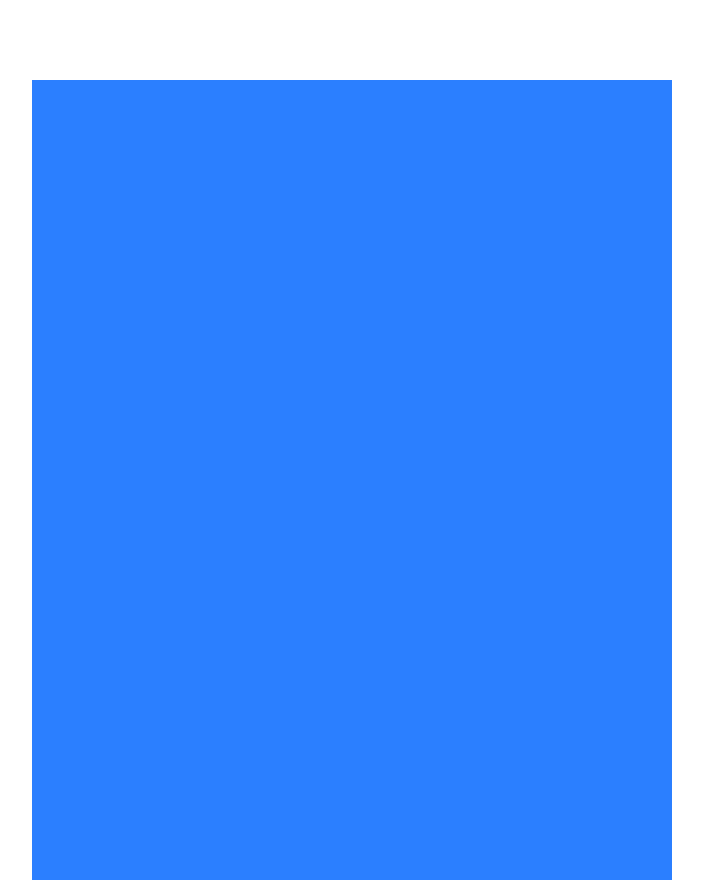
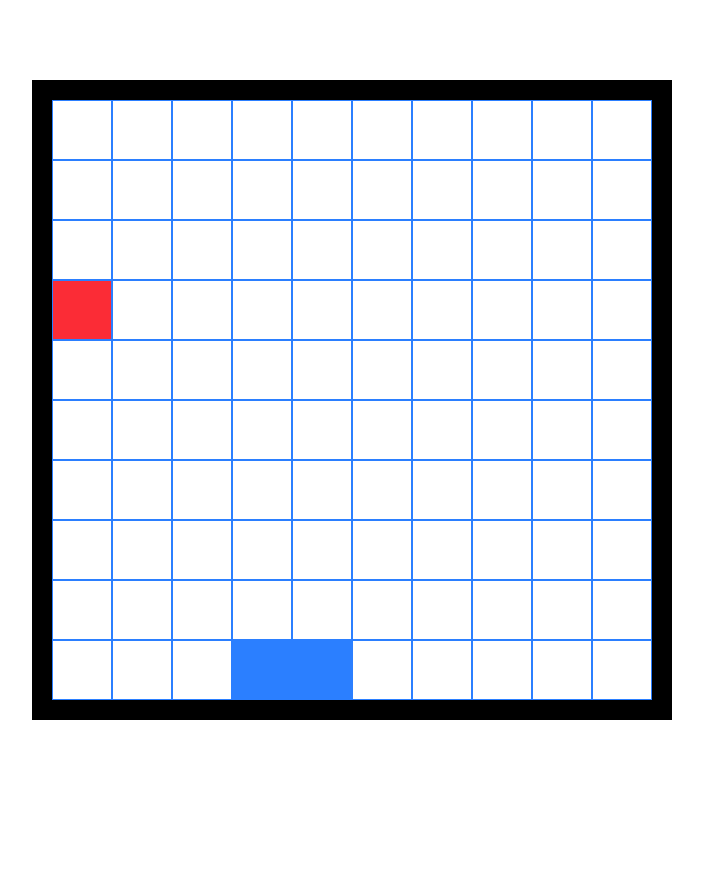
Before and after one commit to Vivienne0528/SNAKE-GAME, a Next.js app: page / in a window 1280 px wide. Shown: the whole page, without its empty margins (288-991 px from the left). After the commit the page ends 800 px from the top, so only its background shows below. Built offline with nearby package versions, Linux system fonts and the light colour scheme.

Commit message:
set Board len{}

```diff
--- a/src/components/board/index.tsx
+++ b/src/components/board/index.tsx
@@ -1,44 +1,60 @@
 //640*640->20*20
 
+import { useEffect, useState } from "react";
+
 const Board = ({ len }) => {
-    const checkerLen = 600 / len
     const cells = []
-    let foodPosition = Math.floor(Math.random() * (len * len))
-    let snakeStartPosition = Math.floor(Math.random() * (len * len))
-    let snakeFinalPosition
-    if ((snakeStartPosition + 1) % 20 != 0) {
-        snakeFinalPosition = snakeStartPosition + 1
-    } else {
-        snakeFinalPosition = snakeStartPosition + 20
+    const boardSize = len * len;
+    const cellSize = 600 / len
+    const getRandomPosition = () => Math.floor(Math.random() * boardSize)
+    const [food, setFood] = useState(getRandomPosition())
+    const [snakeStartPosition, setSnakeStartPosition] = useState(getRandomPosition())
+    const [snakeFinalPosition, setSnakeFinalPosition] = useState(snakeStartPosition - 1)
+    const [snakePosition, setSnakePosition] = useState([snakeFinalPosition, snakeStartPosition])
+    console.log(snakeStartPosition)
+    console.log(snakeFinalPosition)
+    console.log(snakePosition)
+    console.log(food)
+    const goAhead = () => {
+        setSnakeStartPosition(prev => prev + 1)
+        setSnakeFinalPosition(prev => prev + 1)
     }
+    useEffect(() => {
+        const interval = setInterval(() => {
+            goAhead()
+        }, 1000)
+        // if ((snakeFinalPosition + 1) % len === 0) {
+        //     return () => clearInterval(interval)
+        // }
+        return () => clearInterval(interval)
+    }, [])
 
 
     for (let index = 0; index < len * len; index++) {
-
+        const isFood = index === food;
+        // const isSnake = snakePosition.includes(index)
+        const isSnake = snakeStartPosition === index || snakeFinalPosition === index
         cells.push(
-            <div key={index} className={`${index == foodPosition ? "bg-red-500" : ""} ${index == snakeStartPosition || index == snakeFinalPosition ? "bg-blue-500" : ""} border-blue-500 border-1 h-[${checkerLen}px] w-[${checkerLen}px]`}></div>)
-    }
-    const goAhead = (snakeFinalPosition) => {
-
-        snakeStartPosition = snakeFinalPosition
-        snakeFinalPosition = snakeStartPosition + 1
-        cells.filter(snakeAhead => {
-            <div key={snakeFinalPosition + 1} className={` border-blue-500 border-1 h-[${checkerLen}px] w-[${checkerLen}px]`}></div>
-
-        })
+            // <div key={index} className={`${isFood ? "bg-red-500" : ""} ${isSnake ? "bg-blue-500" : ""} border-blue-500 border-1 h-[${cellSize}px] w-[${cellSize}px]`}></div>
+            <div key={index} style={{ height: cellSize, width: cellSize }} className={`${isFood ? "bg-red-500" : ""} ${isSnake ? "bg-blue-500" : ""} border-blue-500 border-1`}></div>
+        )
     }
 
+    return (
+        <section className="flex justify-center items-center h-screen">
+            <section className="w-[640px] h-[640px] border-black border-[20px]">
+                {/* <section className={grid grid-cols-${len}}> */}
+                <section
+                    className="grid"
+                    style={{ gridTemplateColumns: `repeat(${len}, 1fr)` }}
+                >
+                    {cells}
+                </section>
+            </section>
+        </section>
+    );
 
 
-
-    return (<section className="flex justify-center items-center  h-screen">
-        <section className={`w-[640px] h-[640px] border-black border-[${len}px]`}>
-            <section className={`grid grid-cols-${len}`}>
-                {cells}
-            </section>
-        </section>
-    </section>
-    )
 }
 
 export default Board
--- a/src/pages/index.tsx
+++ b/src/pages/index.tsx
@@ -3,7 +3,7 @@ import Board from "@/components/board";
 export default function Home() {
   return (
     <>
-      <Board len={20} />
+      <Board len={10} />
     </>
   )
 }
```
